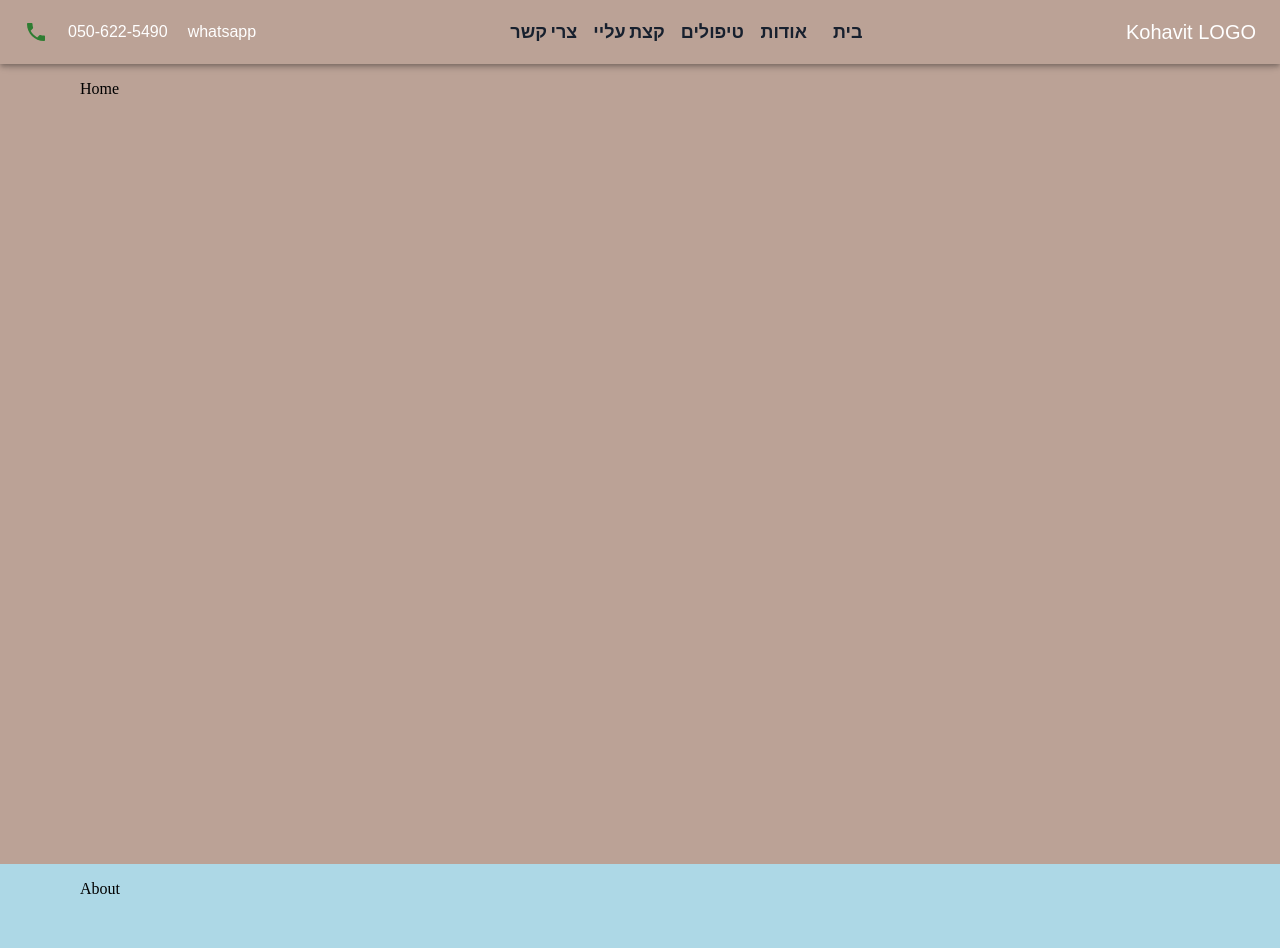
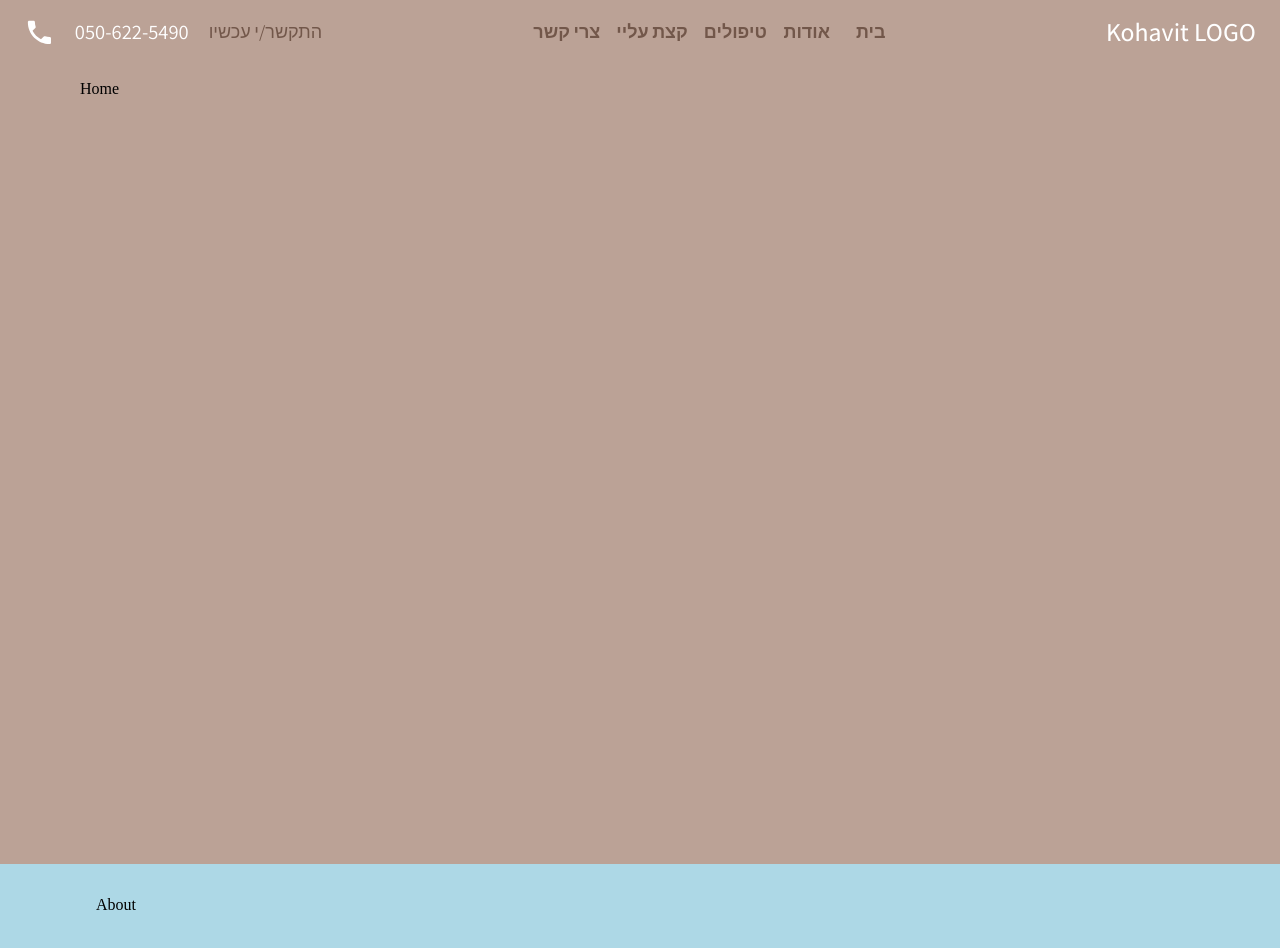
Before and after one commit to LiatPardoGrinbaum/Kohavit-front, a React (Create React App) app: page / in a window 1280 px wide. Shown: the top 948 px of the page. Built offline with nearby package versions, Linux system fonts and the light colour scheme.

Commit message:
added smooth scroll function to nav links. edited theme typography

```diff
--- a/public/index.html
+++ b/public/index.html
@@ -8,7 +8,10 @@
     <meta name="description" content="Web site created using create-react-app" />
     <link rel="apple-touch-icon" href="%PUBLIC_URL%/logo192.png" />
     <link rel="stylesheet" href="https://fonts.googleapis.com/css?family=Roboto:300,400,500,700&display=swap" />
-    <link href="https://fonts.googleapis.com/css2?family=Assistant&display=swap" rel="stylesheet" />
+    <link
+      href="https://fonts.googleapis.com/css2?family=Assistant:wght@300;400;500;700&display=swap"
+      rel="stylesheet"
+    />
     <title>כוכבית איפור קבוע</title>
   </head>
   <body>
--- a/src/components/Home/sections/About.tsx
+++ b/src/components/Home/sections/About.tsx
@@ -5,7 +5,7 @@ const About = () => {
   return (
     <Box minHeight="100vh" bgcolor="lightblue">
       <Container>
-        <Box sx={{ padding: "1rem" }}>About</Box>
+        <Box sx={{ padding: "2rem" }}>About</Box>
       </Container>
     </Box>
   );
--- a/src/components/Navbar/Navbar.tsx
+++ b/src/components/Navbar/Navbar.tsx
@@ -2,7 +2,7 @@ import { AppBar, Toolbar, styled, Typography, Button, Box, Menu, MenuItem } from
 import PhoneIcon from "@mui/icons-material/Phone";
 import React from "react";
 import { NavHashLink } from "react-router-hash-link";
-// import { theme } from "../../theme";
+import { theme } from "../../theme";
 
 const StyledToolbar = styled(Toolbar)({
   display: "flex",
@@ -26,6 +26,14 @@ const CallBox = styled(Box)(({ theme }) => ({
   gap: "20px",
 }));
 
+const boxSX = {
+  textDecoration: "none",
+  color: "white",
+  // "&:hover": {
+  //   color: "lightblue",
+  // },
+};
+
 const Navbar = () => {
   const [anchorEl, setAnchorEl] = React.useState<null | HTMLElement>(null);
   const handleClick = (event: React.MouseEvent<HTMLButtonElement>) => {
@@ -36,25 +44,38 @@ const Navbar = () => {
   };
   const open = Boolean(anchorEl);
   // const [open, setOpen] = useState(false);
+
+  const scrollWithOffset = (el: Element) => {
+    const yCoordinate = el.getBoundingClientRect().top + window.pageYOffset;
+    const yOffset = -60;
+    window.scrollTo({ top: yCoordinate + yOffset, behavior: "smooth" });
+  };
   return (
-    <AppBar position="fixed">
+    <AppBar position="fixed" elevation={0}>
       <StyledToolbar>
         <CallBox>
-          <PhoneIcon color="success" fontSize="medium" />
-          <Typography component="a" href="tel:+9720506225790" sx={{ textDecoration: "none", color: "white" }}>
+          <PhoneIcon color="success" fontSize="medium" href="tel:+9720506225790" sx={{ cursor: "pointer", ...boxSX }} />
+
+          <Typography component="a" href="tel:+9720506225790" sx={boxSX}>
             050-622-5490
           </Typography>
-          <Typography component="a" href="https://wa.me/10524555527" sx={{ textDecoration: "none", color: "white" }}>
+          <Typography
+            variant="subtitle1"
+            sx={{ fontSize: theme.typography.fontSize, color: theme.palette.primary.main }}>
+            התקשר/י עכשיו
+          </Typography>
+          {/* <Typography component="a" href="https://wa.me/10524555527" sx={{ textDecoration: "none", color: "white" }}>
             whatsapp
-          </Typography>
+          </Typography> */}
         </CallBox>
         <Box sx={{ display: { xs: "none", sm: "block" } }}>
           <Button
             className="buttonLinkNav"
             component={NavHashLink}
             to="/#contact"
-            sx={{ fontWeight: "bold", fontFamily: `"Assistant", sans-serif`, fontSize: "18px" }}
-            activeStyle={{ color: "white" }}>
+            sx={{ fontWeight: theme.typography.fontWeightBold }}
+            activeStyle={{ color: "white" }}
+            scroll={(el) => scrollWithOffset(el)}>
             צרי קשר
           </Button>
 
@@ -62,15 +83,13 @@ const Navbar = () => {
             className="buttonLinkNav"
             component={NavHashLink}
             to="/#aboutMe"
-            sx={{ fontWeight: "bold", fontFamily: `"Assistant", sans-serif`, fontSize: "18px" }}
-            activeStyle={{ color: "white" }}>
+            sx={{ fontWeight: theme.typography.fontWeightBold }}
+            activeStyle={{ color: "white" }}
+            scroll={(el) => scrollWithOffset(el)}>
             קצת עליי
           </Button>
 
-          <Button
-            className="buttonLinkNav"
-            onClick={handleClick}
-            sx={{ fontWeight: "bold", fontFamily: `"Assistant", sans-serif`, fontSize: "18px" }}>
+          <Button className="buttonLinkNav" onClick={handleClick} sx={{ fontWeight: theme.typography.fontWeightBold }}>
             <p>טיפולים</p>
           </Button>
           <Menu
@@ -101,8 +120,9 @@ const Navbar = () => {
             className="buttonLinkNav"
             component={NavHashLink}
             to="/#about"
-            sx={{ fontWeight: "bold", fontFamily: `"Assistant", sans-serif`, fontSize: "18px" }}
-            activeStyle={{ color: "white" }}>
+            sx={{ fontWeight: theme.typography.fontWeightBold }}
+            activeStyle={{ color: "white" }}
+            scroll={(el) => scrollWithOffset(el)}>
             אודות
           </Button>
 
@@ -110,8 +130,9 @@ const Navbar = () => {
             className="buttonLinkNav"
             component={NavHashLink}
             to="/#home"
-            sx={{ fontWeight: "bold", fontFamily: `"Assistant", sans-serif`, fontSize: "18px" }}
-            activeStyle={{ color: "white" }}>
+            sx={{ fontWeight: theme.typography.fontWeightBold }}
+            activeStyle={{ color: "white" }}
+            scroll={(el) => scrollWithOffset(el)}>
             בית
           </Button>
         </Box>
--- a/src/theme.ts
+++ b/src/theme.ts
@@ -2,11 +2,12 @@ import { createTheme } from "@mui/material";
 export const theme = createTheme({
   palette: {
     primary: {
-      main: "#17202e",
-      light: "#d8e1e9",
+      main: "#72574a",
+      light: "#bba296",
     },
     secondary: {
-      main: "#0abeff",
+      main: "#a85856",
+      light: "df9e9e",
     },
 
     error: {
@@ -14,6 +15,7 @@ export const theme = createTheme({
     },
   },
   typography: {
-    fontFamily: '"Nunito Sans", sans-serif',
+    fontFamily: ["Assistant", "sans-serif"].join(","),
+    fontSize: 18,
   },
 });
```
Also changed, not shown: src/assets/logo.png (added).
